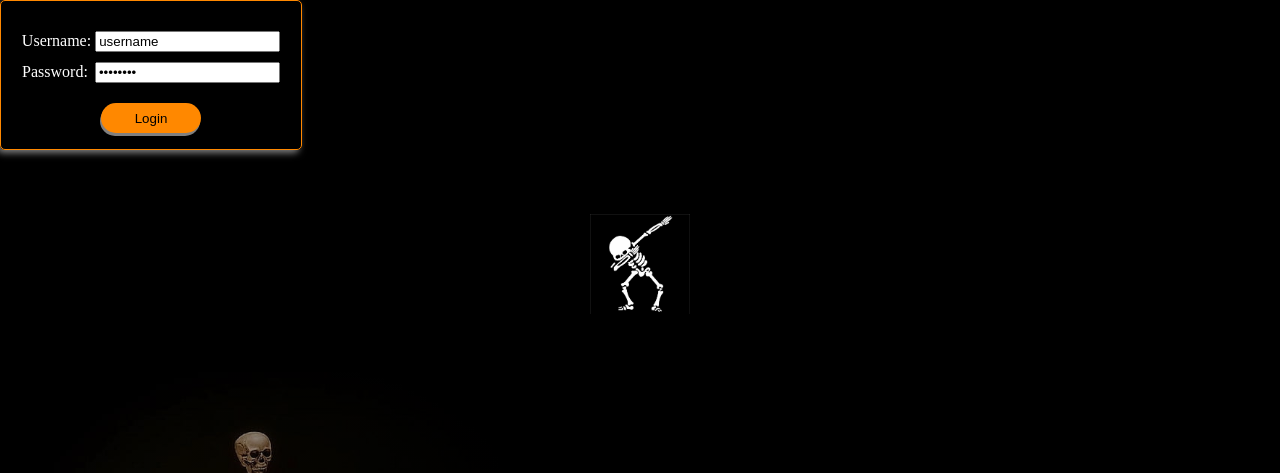
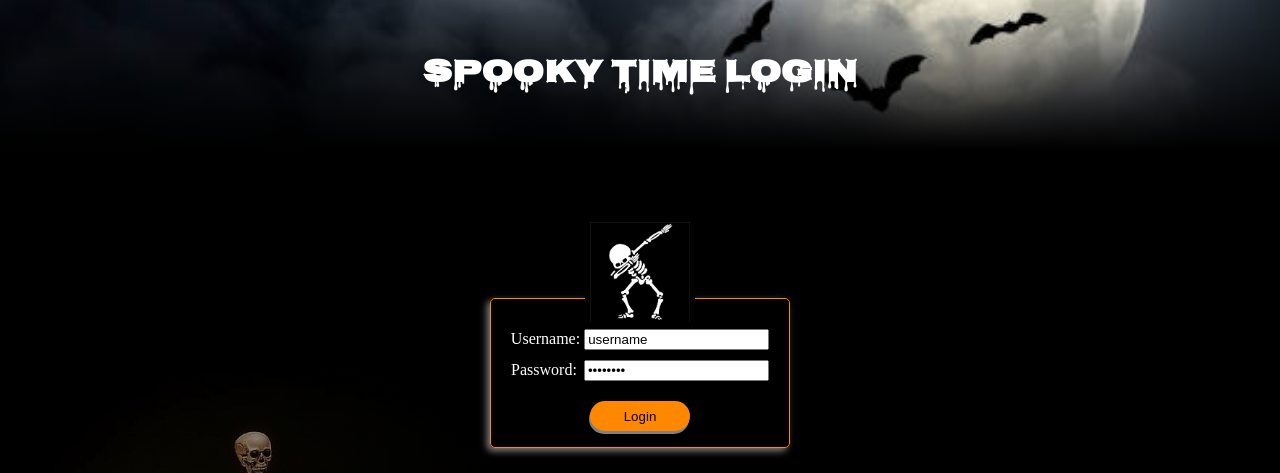
Before and after one commit to YuhBoh/Yuh-Boh-Feng-Portfolio, a plain HTML site: page YuhBoh-Feng-login-ui-project/login.html in a window 1280 px wide. Shown: the top 473 px of the page. Drawn offline with Linux system fonts and the light colour scheme; grey boxes are pictures that could not be loaded.

Commit message:
final draft

```diff
--- a/YuhBoh-Feng-login-ui-project/login-styles.css
+++ b/YuhBoh-Feng-login-ui-project/login-styles.css
@@ -1,12 +1,19 @@
 body {
   margin: 0;
   background-color: black;
+  display: flex;
+  flex-direction: column;
+  align-items: center;
+  justify-items: space-between;
+  gap: 148px;
 }
 
 .header {
+  display: flex;
   width: 100vw;
   height: 150px;
-  text-align: center;
+  justify-content: center;
+  align-items: center;
   background-image: linear-gradient(rgba(0, 0, 0, 0) 0%, rgba(0, 0, 0, 1) 100%), url('images/moon.jpeg');
   background-position: 0% 60%;
   background-size: cover;
@@ -14,14 +21,10 @@ body {
 
 .title {
   color: white;
-  padding-top: 40px;
   font-family: 'Nosifer', sans-serif;
 }
 
 .form-container {
-  display: flex;
-  align-items: center;
-  justify-content: center;
   max-height: 220px;
   max-width: 300px;
 
@@ -29,6 +32,8 @@ body {
   border: 1px solid rgb(255, 136, 0);
   border-radius: 5px;
   box-shadow: -3px 3px 7px grey;
+
+  z-index: 1;
 }
 
 
@@ -102,11 +107,12 @@ body {
   position: absolute;
   width: 100px;
   left: 50%;
-  top: 33%;
+  top: 34%;
   transform: translate(-50%, -50%);
   border-color: black;
   border-width: 5px;
   border-style: solid;
+  z-index: 2;
 }
 
 .ghost {
--- a/YuhBoh-Feng-login-ui-project/login.html
+++ b/YuhBoh-Feng-login-ui-project/login.html
@@ -11,9 +11,9 @@
 </head>
 
 <body>
-  <!-- <header class="header">
+  <header class="header">
     <h1 class="title">Spooky Time Login</h1>
-  </header> -->
+  </header>
 
   <img class="ghost" src="images/ghost.png" alt="ghost">
 
@@ -54,6 +54,10 @@
   </div>
 
   <img class="dab" src="images/dab.jpg" alt="get dabbed">
+
+  <footer>
+
+  </footer>
 </body>
 
 </html>
```
